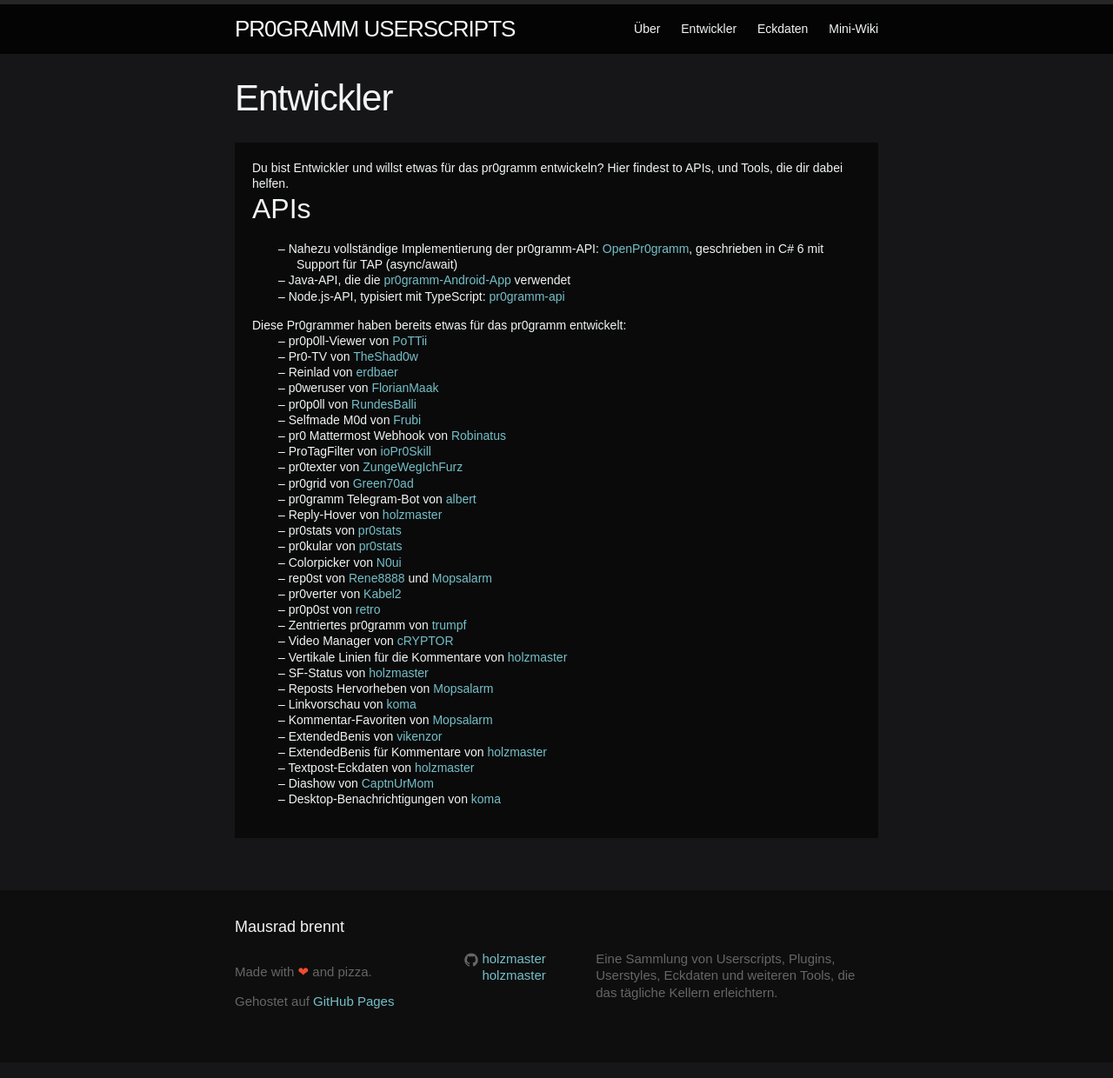
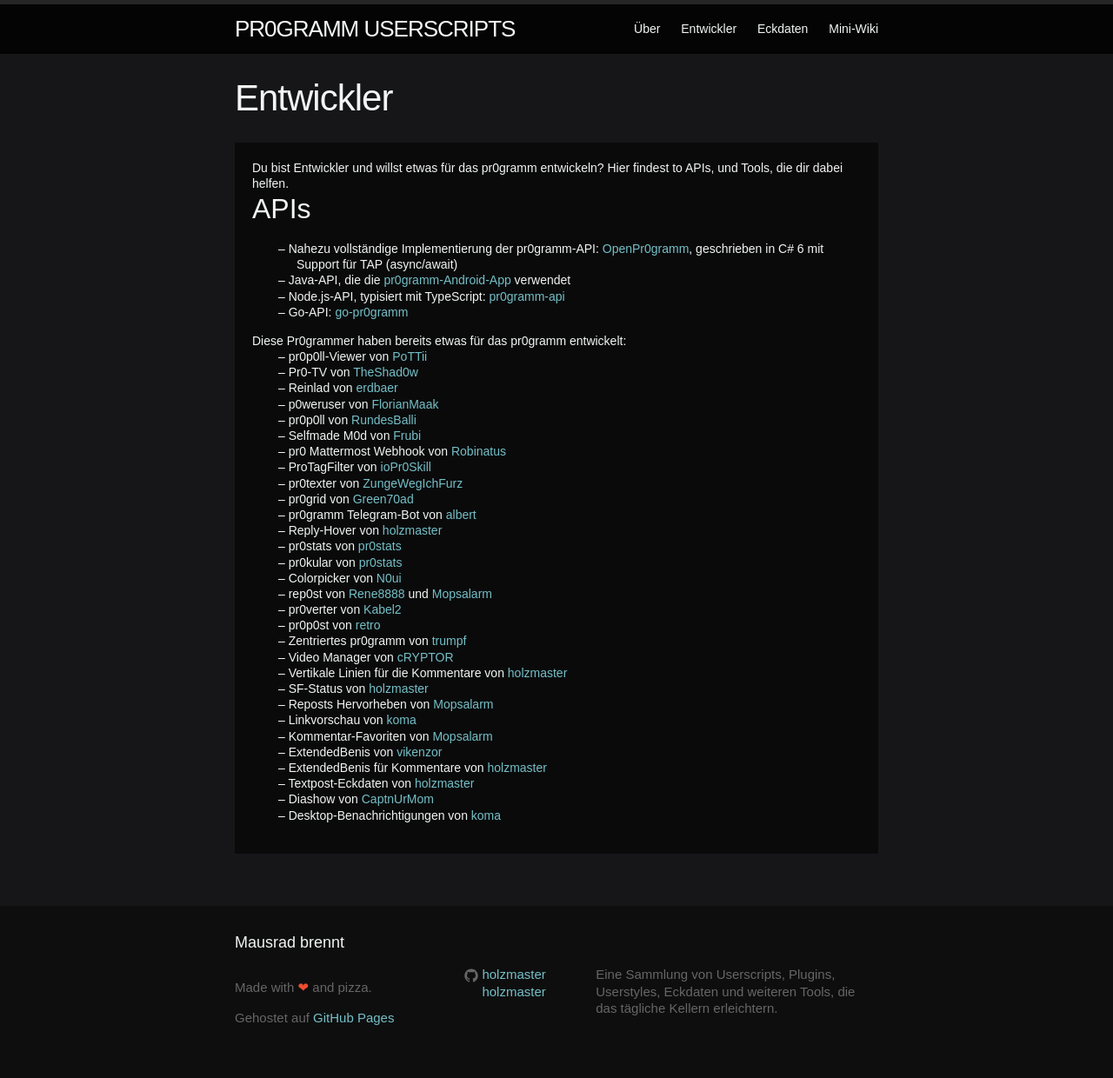
Before and after one commit to holzmaster/userscripts, a Jekyll site: the page built from developers.html, in a window 1280 px wide. Shown: the whole page at 87% size. Built offline with Jekyll 4.4.1, drawn with Linux system fonts in a browser that asks for light colours.

Commit message:
Add go API

```diff
--- a/developers.html
+++ b/developers.html
@@ -13,6 +13,7 @@ permalink: /developers/
 		<li>Nahezu vollständige Implementierung der pr0gramm-API: <a href="//github.com/holzmaster/OpenPr0gramm">OpenPr0gramm</a>, geschrieben in C# 6 mit Support für TAP (async/await)</li>
 		<li>Java-API, die die <a href="//github.com/mopsalarm/Pr0">pr0gramm-Android-App</a> verwendet</li>
 		<li>Node.js-API, typisiert mit TypeScript: <a href="//github.com/holzmaster/node-pr0gramm-api">pr0gramm-api</a></li>
+		<li>Go-API: <a href="//github.com/mopsalarm/go-pr0gramm">go-pr0gramm</a></li>
 	</ul>
 </section>
 <section>
```
